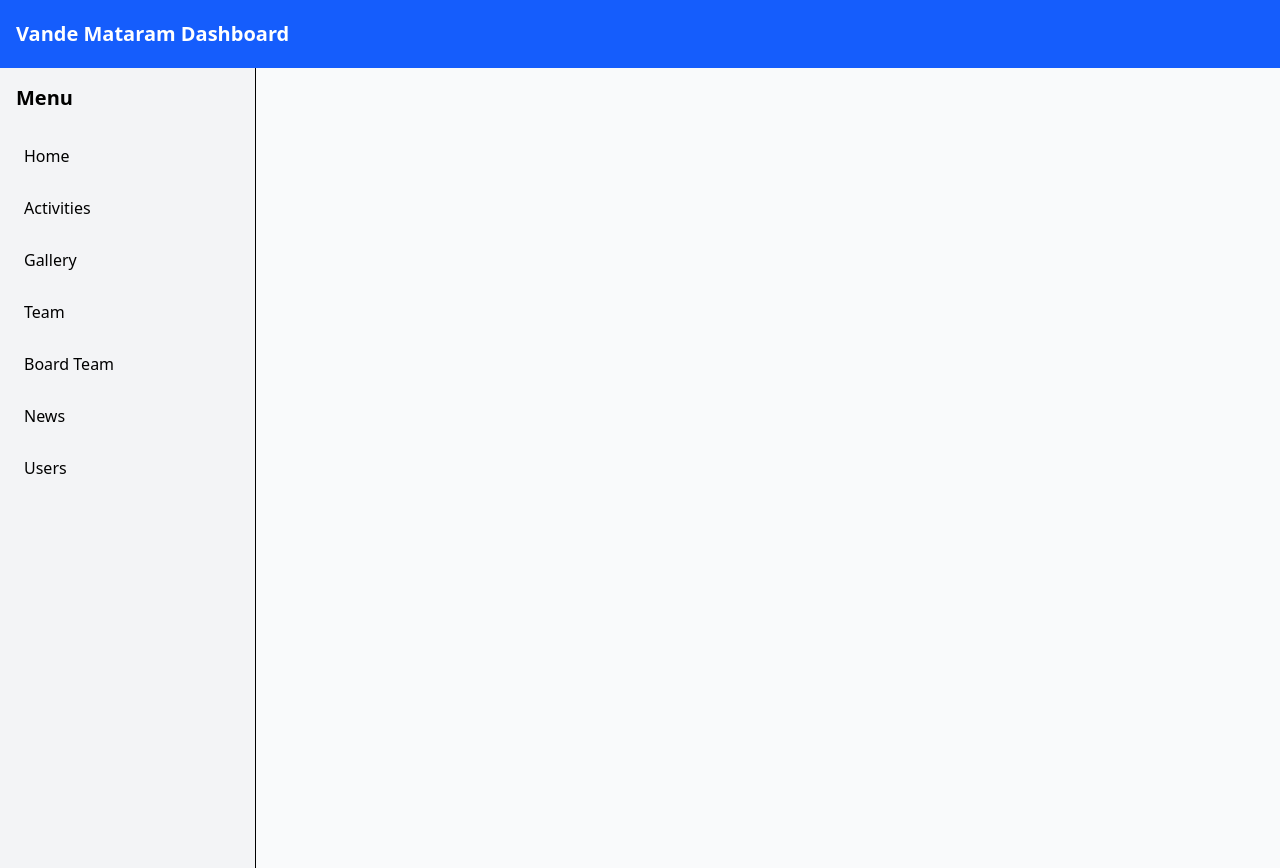
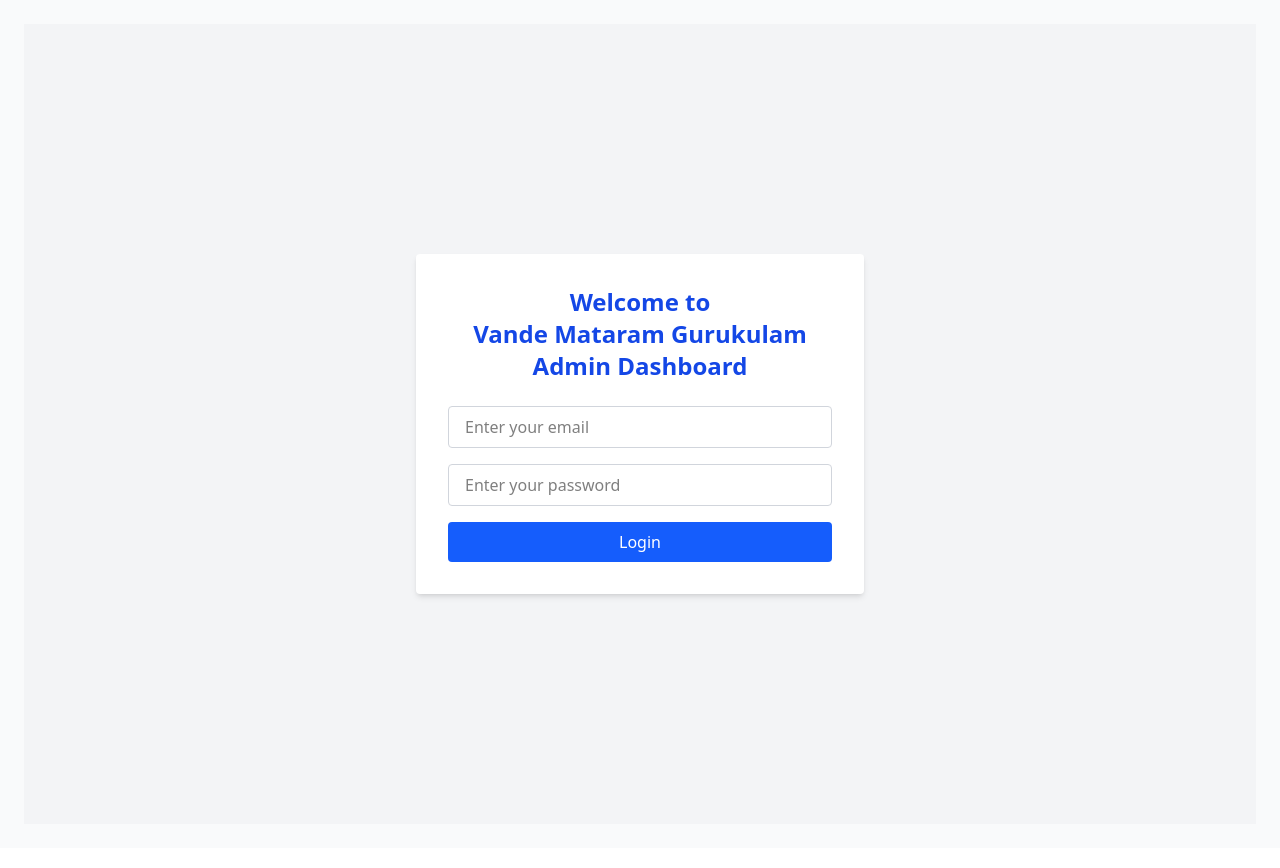
Before and after one commit to Chethan030/DashBoard, a React (Vite) app: page /login in a window 1280 px wide. Built offline with nearby package versions, Linux system fonts and the light colour scheme.

Commit message:
'loginsetup'

```diff
--- a/src/App.jsx
+++ b/src/App.jsx
@@ -1,4 +1,11 @@
-import { BrowserRouter as Router, Routes, Route } from "react-router-dom";
+import {
+  BrowserRouter as Router,
+  Routes,
+  Route,
+  useLocation,
+  matchPath
+} from "react-router-dom";
+
 import Navbar from "./Components/Navbar";
 import Sidebar from "./Components/SideBar";
 import Home from "./Pages/Home";
@@ -6,31 +13,57 @@
 import News from "./Pages/News";
 import Team from "./Pages/Team";
 import SteeringTeam from "./Pages/BoardTeam";
-import CombinedGallery from './Pages/Gallery'
-function App() {
+import CombinedGallery from "./Pages/Gallery";
+import Login from "./service/Login";
+import NotFound from "./Components/NotFound";
+
+const AppLayout = () => {
+  const location = useLocation();
+
+  // Define known layout routes
+  const layoutRoutes = [
+    "/home",
+    "/activities",
+    "/gallery",
+    "/news",
+    "/team",
+    "/board_team"
+  ];
+
+  const isLoginPage = location.pathname === "/login";
+  const isLayoutRoute = layoutRoutes.some((route) =>
+    matchPath(route, location.pathname)
+  );
+
+  const showLayout = !isLoginPage && isLayoutRoute;
 
   return (
-    <Router>
     <div className="flex flex-col h-screen">
-        <Navbar />
+      {showLayout && <Navbar />}
       <div className="flex flex-1">
-          <Sidebar />
+        {showLayout && <Sidebar />}
+
         <main className="flex-1 bg-gray-50 p-6 overflow-y-auto">
           <Routes>
-              <Route path="/" element={<Home />} />
+            <Route path="/login" element={<Login />} />
+            <Route path="/home" element={<Home />} />
             <Route path="/activities" element={<Activities />} />
             <Route path="/gallery" element={<CombinedGallery />} />
             <Route path="/news" element={<News />} />
             <Route path="/team" element={<Team />} />
             <Route path="/board_team" element={<SteeringTeam />} />
-              {/*
-
-              <Route path="/users" element={<Users />} />
-              */}
+            <Route path="*" element={<NotFound />} /> {/* 404 Route */}
           </Routes>
         </main>
       </div>
     </div>
+  );
+};
+
+function App() {
+  return (
+    <Router>
+      <AppLayout />
     </Router>
   );
 }
--- a/src/Components/Navbar.jsx
+++ b/src/Components/Navbar.jsx
@@ -1,7 +1,53 @@
+import { useEffect, useState } from "react";
+import { useNavigate } from "react-router-dom";
+import axios from "../service/api"
+
 export default function Navbar() {
+  const [email, setEmail] = useState(null);
+  const navigate = useNavigate();
+
+  // Fetch user email on mount
+  useEffect(() => {
+    const fetchUser = async () => {
+      const token = localStorage.getItem("token");
+
+      if (!token) return;
+
+      try {
+        const res = await axios.get("/api/me/", {
+
+        });
+
+        setEmail(res.data.email);
+      } catch (err) {
+        console.error("Failed to fetch user:", err);
+        setEmail(null);
+        // Optional: force logout if token is invalid
+        // handleLogout();
+      }
+    };
+
+    fetchUser();
+  }, []);
+
+  const handleLogout = () => {
+    localStorage.removeItem("token");
+    navigate("/login");
+  };
+
   return (
-    <div className="w-full h-66 bg-blue-600 text-white flex items-center px-4 shadow-md py-5">
+    <div className="w-full h-20 bg-blue-600 text-white flex items-center justify-between px-6 shadow-md py-5">
       <h1 className="text-xl font-bold">Vande Mataram Dashboard</h1>
+
+      <div className="flex items-center gap-4">
+        {email && <span className="text-sm">👤 {email}</span>}
+        <button
+          onClick={handleLogout}
+          className="bg-red-500 hover:bg-red-600 text-white text-sm px-3 py-1 rounded"
+        >
+          Logout
+        </button>
+      </div>
     </div>
   );
 }
--- /dev/null
+++ b/src/Components/NotFound.jsx
@@ -0,0 +1,11 @@
+// Pages/NotFound.jsx
+const NotFound = () => {
+  return (
+    <div className="text-center mt-32">
+      <h1 className="text-4xl font-bold text-red-600 mb-4">404 - Page Not Found</h1>
+      <p className="text-lg text-gray-600">The page you're looking for does not exist.</p>
+    </div>
+  );
+};
+
+export default NotFound;
--- a/src/Components/SideBar.jsx
+++ b/src/Components/SideBar.jsx
@@ -5,7 +5,7 @@
     <div className="w-64 h-screen bg-gray-100 border-r flex flex-col p-4">
       <h2 className="text-xl font-bold mb-6">Menu</h2>
       <nav className="flex flex-col space-y-3">
-        <Link to="/" className="hover:bg-gray-200 p-2 rounded">Home</Link>
+        <Link to="/home" className="hover:bg-gray-200 p-2 rounded">Home</Link>
         <Link to="/activities" className="hover:bg-gray-200 p-2 rounded">Activities</Link>
         <Link to="/gallery" className="hover:bg-gray-200 p-2 rounded">Gallery</Link>
         <Link to="/team" className="hover:bg-gray-200 p-2 rounded">Team</Link>
--- a/src/Pages/Gallery.jsx
+++ b/src/Pages/Gallery.jsx
@@ -1,31 +1,27 @@
 import { useState, useEffect } from "react";
+import axios from '../service/api'; // Make sure baseURL is configured here
 
 export default function GalleryToggle() {
   const [galleryType, setGalleryType] = useState("gurukulam"); // "gurukulam" | "adrishya"
   const [formData, setFormData] = useState({ date: "", image: null });
   const [images, setImages] = useState([]);
 
-  const host_url = "http://127.0.0.1:8000/";
   const endpoint = `gallery/${galleryType}/`;
 
   // GET
   const fetchGallery = async () => {
     try {
-      const res = await fetch(host_url + endpoint);
-      if (res.ok) {
-        const data = await res.json();
+      const res = await axios.get(endpoint);
+      const data = res.data;
       setImages(Array.isArray(data) ? data : [data]);
-      } else {
-        console.error("Failed to fetch images");
-      }
     } catch (err) {
-      console.error("Error:", err);
+      console.error("Error fetching gallery:", err);
     }
   };
 
   useEffect(() => {
     fetchGallery();
-    setFormData({ date: "", image: null }); // reset form when toggle
+    setFormData({ date: "", image: null }); // Reset form when toggling
   }, [galleryType]);
 
   // FORM
@@ -38,26 +34,23 @@
   // POST
   const handleSubmit = async (e) => {
     e.preventDefault();
+
     const form = new FormData();
     form.append("date", formData.date);
     form.append(galleryType === "gurukulam" ? "images" : "image", formData.image);
 
     try {
-      const res = await fetch(host_url + endpoint, {
-        method: "POST",
-        body: form,
+      await axios.post(endpoint, form, {
+        headers: {
+          "Content-Type": "multipart/form-data",
+        },
       });
-
-      if (res.ok) {
       alert("Image uploaded!");
       setFormData({ date: "", image: null });
       fetchGallery();
-      } else {
-        const error = await res.json();
-        alert("Upload failed: " + JSON.stringify(error));
-      }
     } catch (err) {
-      alert("Upload error: " + err.message);
+      console.error("Upload error:", err);
+      alert("Upload failed: " + (err.response?.data?.detail || err.message));
     }
   };
 
@@ -65,17 +58,12 @@
   const handleDelete = async (id) => {
     if (!confirm("Are you sure to delete this image?")) return;
     try {
-      const res = await fetch(`${host_url}${endpoint}${id}/`, {
-        method: "DELETE",
-      });
-      if (res.ok) {
+      await axios.delete(`${endpoint}${id}/`);
       alert("Deleted!");
       fetchGallery();
-      } else {
+    } catch (err) {
+      console.error("Delete error:", err);
       alert("Failed to delete.");
-      }
-    } catch (err) {
-      alert("Delete error: " + err.message);
     }
   };
 
--- /dev/null
+++ b/src/service/Login.jsx
@@ -0,0 +1,56 @@
+import { useState } from 'react';
+import { useNavigate } from 'react-router-dom';
+import axios from '../service/api';
+
+const Login = () => {
+  const [email, setEmail] = useState('');
+  const [password, setPassword] = useState('');
+  const navigate = useNavigate();
+
+  const handleSubmit = async (e) => {
+    e.preventDefault();
+    try {
+      const response = await axios.post('token/', { email, password });
+      localStorage.setItem('token', response.data.access);
+      setTimeout(() => navigate('/home'), 2000);
+    } catch (error) {
+      alert(error)
+    }
+  };
+
+  return (
+    <div className="min-h-screen flex items-center justify-center bg-gray-100">
+      <div className="w-full max-w-md p-8 bg-white rounded shadow-md">
+        <h2 className="text-2xl font-bold text-center text-blue-700 mb-6">
+          Welcome to <br /> Vande Mataram Gurukulam Admin Dashboard
+        </h2>
+        <form onSubmit={handleSubmit} className="space-y-4">
+          <input
+            type="email"
+            placeholder="Enter your email"
+            value={email}
+            onChange={(e) => setEmail(e.target.value)}
+            className="w-full px-4 py-2 border border-gray-300 rounded focus:outline-none focus:ring-2 focus:ring-blue-400"
+            required
+          />
+          <input
+            type="password"
+            placeholder="Enter your password"
+            value={password}
+            onChange={(e) => setPassword(e.target.value)}
+            className="w-full px-4 py-2 border border-gray-300 rounded focus:outline-none focus:ring-2 focus:ring-blue-400"
+            required
+          />
+          <button
+            type="submit"
+            className="w-full py-2 bg-blue-600 text-white rounded hover:bg-blue-700 transition"
+          >
+            Login
+          </button>
+        </form>
+      </div>
+    </div>
+  );
+};
+
+export default Login;
--- /dev/null
+++ b/src/service/PrivateRouters.jsx
@@ -0,0 +1,7 @@
+import { Navigate } from "react-router-dom";
+
+function PrivateRouters({children}){
+    const token=localStorage.getItem('token')
+    return token ? children : Navigate('/login')
+}
+export default PrivateRouters;
--- /dev/null
+++ b/src/service/api.js
@@ -0,0 +1,58 @@
+import axios from 'axios';
+
+const api = axios.create({
+  baseURL: 'http://127.0.0.1:8000', // Replace with your Django backend
+});
+
+// Attach token before each request
+api.interceptors.request.use(
+  (config) => {
+    const accessToken = localStorage.getItem('token');
+    if (accessToken) {
+      config.headers.Authorization = `Bearer ${accessToken}`;
+    }
+    return config;
+  },
+  (error) => Promise.reject(error)
+);
+
+// Auto-refresh token if access token expires
+api.interceptors.response.use(
+  (response) => response,
+  async (error) => {
+    const originalRequest = error.config;
+
+    if (
+      error.response?.status === 401 &&
+      !originalRequest._retry &&
+      localStorage.getItem('refresh_token')
+    ) {
+      originalRequest._retry = true;
+
+      try {
+        const refreshResponse = await axios.post(
+          'http://127.0.0.1:8000/token/refresh/',
+          {
+            refresh: localStorage.getItem('refresh_token'),
+          }
+        );
+
+        const newAccessToken = refreshResponse.data.access;
+
+        localStorage.setItem('access_token', newAccessToken);
+        api.defaults.headers.common['Authorization'] = `Bearer ${newAccessToken}`;
+        originalRequest.headers['Authorization'] = `Bearer ${newAccessToken}`;
+
+        return api(originalRequest); // Retry the failed request
+      } catch (refreshError) {
+        localStorage.removeItem('access_token');
+        localStorage.removeItem('refresh_token');
+        window.location.href = '/login'; // Redirect to login
+      }
+    }
+
+    return Promise.reject(error);
+  }
+);
+
+export default api;
```
Lines whose indentation alone changed are shown as unchanged.
